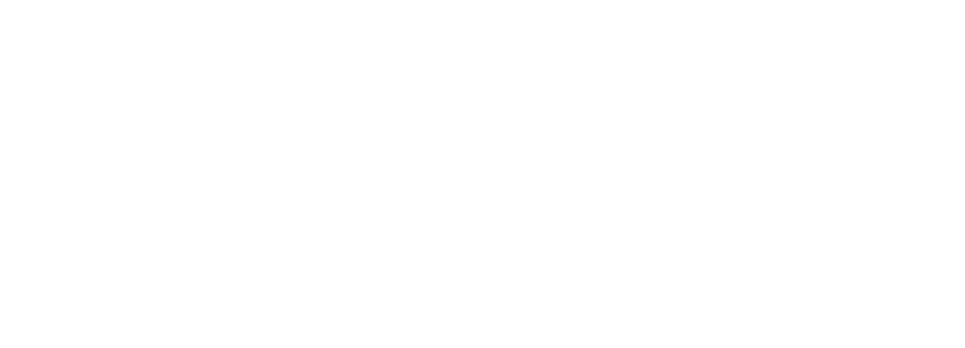
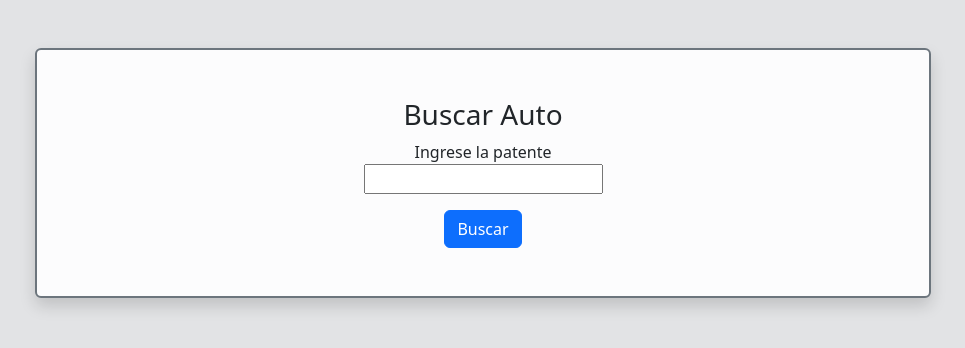
Before and after one commit to Rocio-Ayelen-Fernandez/TPN4, a PHP site: page /BuscarPersona.php in a window 1280 px wide. Before the commit the part shown is empty. Shown: the top 348 px of the page, without its empty margins (157-1122 px from the left). Run offline with PHP 8.4, Linux system fonts and the light colour scheme.

Commit message:
buscarPersona agregado

```diff
--- a/Vista/BuscarPersona.php
+++ b/Vista/BuscarPersona.php
@@ -19,7 +19,26 @@
     <title>Buscar Persona</title>
     <link rel="stylesheet" href="assets/bootstrap-5.3.3-dist/css/bootstrap.min.css">
 </head>
-<body>
+<body class="conteiner-fluid bg-secondary-subtle">
+    <div class="conteiner-m conteiner-fluid bg-secondary-subtle">
+        <div class="conteiner mx-5">
+            <div class="conteiner mx-5 p-5 text-center">
+                <div class="bg-light-subtle border border-2 border-secondary rounded shadow mx-5 p-5">
+                <h3>Buscar Auto</h3>
+
+                <form action="accion/accionBuscarAuto.php" method=POST>
+                    <div class="mb-3">
+                    <label for="Patente">Ingrese la patente</label><br>
+                    <input type="text" name="Patente" id="Patente">
+                    </div>
+                    <button type="submit" class="btn btn-primary">Buscar</button>
+                </form>
+                </div>
+
+            </div>
+
+        </div>
+    </div>
 
 </body>
 </html>
```
